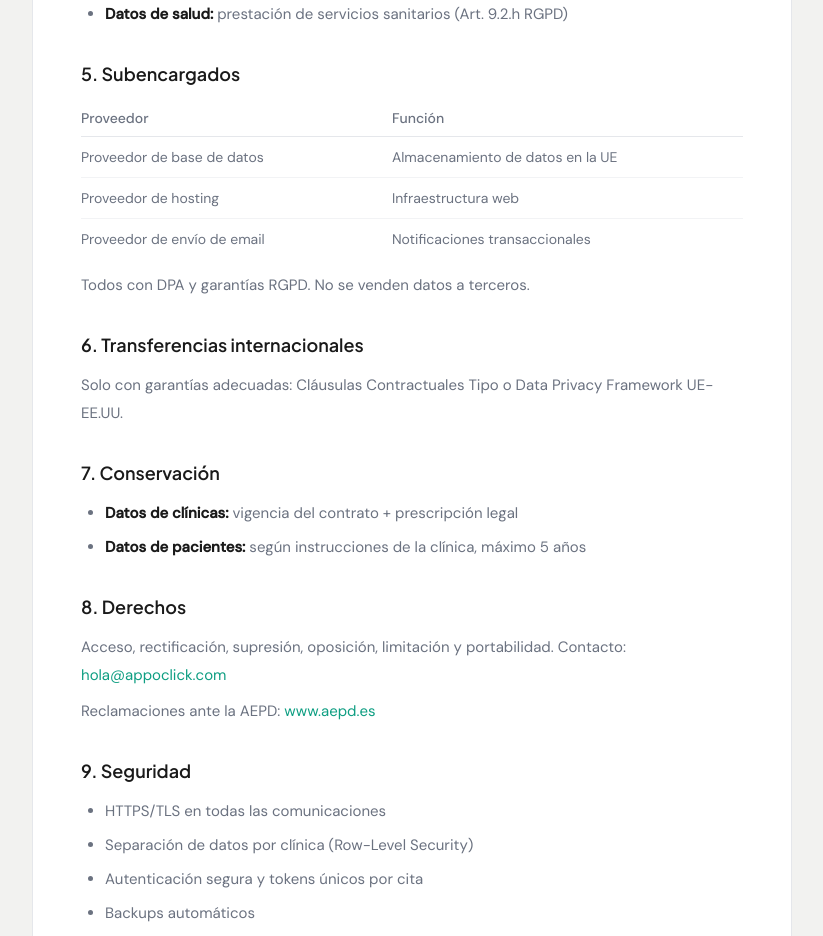
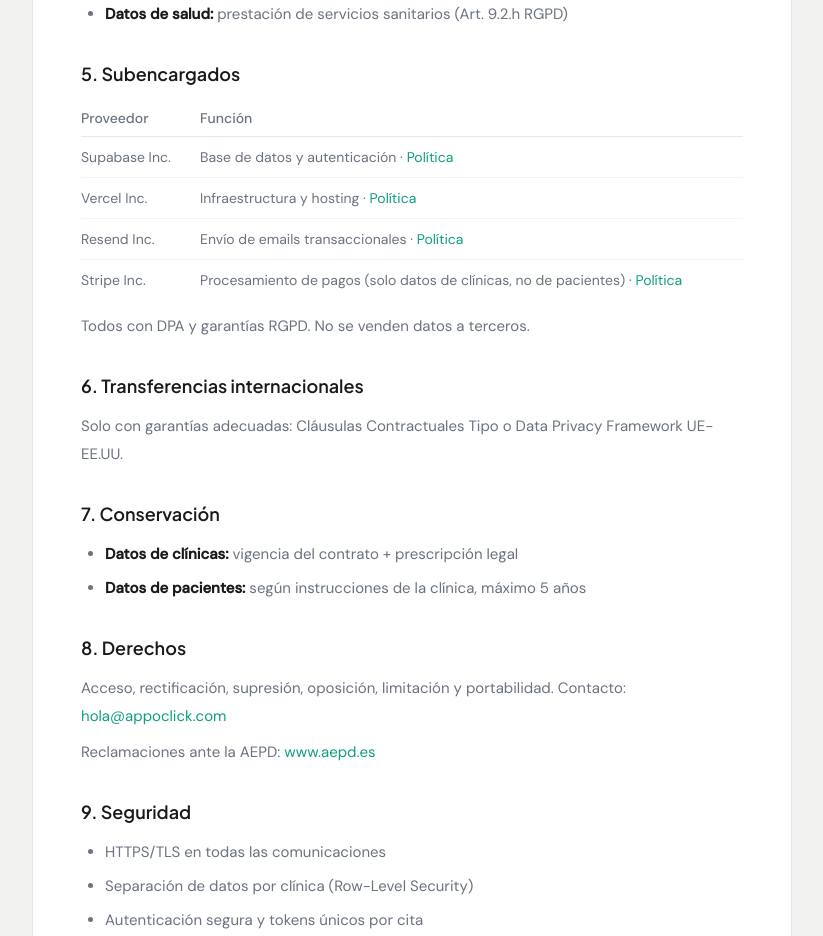
Before and after one commit to octaviomanzanosantana-cmyk/reservas_clinicas, a Next.js app: page /privacy in a window 1280 px wide. Shown: the part 1080-2016 px from the top of the page, without its empty margins (228-1051 px from the left). Built offline with nearby package versions, Linux system fonts and the light colour scheme.

Commit message:
Fix privacy: subencargados con nombres y links reales

```diff
--- a/app/privacy/page.tsx
+++ b/app/privacy/page.tsx
@@ -87,9 +87,22 @@ export default function PrivacyPage() {
                     </tr>
                   </thead>
                   <tbody className="text-muted">
-                    <tr className="border-b border-border/50"><td className="py-2.5 pr-4">Proveedor de base de datos</td><td className="py-2.5">Almacenamiento de datos en la UE</td></tr>
-                    <tr className="border-b border-border/50"><td className="py-2.5 pr-4">Proveedor de hosting</td><td className="py-2.5">Infraestructura web</td></tr>
-                    <tr><td className="py-2.5 pr-4">Proveedor de envío de email</td><td className="py-2.5">Notificaciones transaccionales</td></tr>
+                    <tr className="border-b border-border/50">
+                      <td className="py-2.5 pr-4">Supabase Inc.</td>
+                      <td className="py-2.5">Base de datos y autenticación · <a href="https://supabase.com/privacy" target="_blank" rel="noreferrer" className="text-primary hover:underline">Política</a></td>
+                    </tr>
+                    <tr className="border-b border-border/50">
+                      <td className="py-2.5 pr-4">Vercel Inc.</td>
+                      <td className="py-2.5">Infraestructura y hosting · <a href="https://vercel.com/legal/privacy-policy" target="_blank" rel="noreferrer" className="text-primary hover:underline">Política</a></td>
+                    </tr>
+                    <tr className="border-b border-border/50">
+                      <td className="py-2.5 pr-4">Resend Inc.</td>
+                      <td className="py-2.5">Envío de emails transaccionales · <a href="https://resend.com/legal/privacy-policy" target="_blank" rel="noreferrer" className="text-primary hover:underline">Política</a></td>
+                    </tr>
+                    <tr>
+                      <td className="py-2.5 pr-4">Stripe Inc.</td>
+                      <td className="py-2.5">Procesamiento de pagos (solo datos de clínicas, no de pacientes) · <a href="https://stripe.com/es/privacy" target="_blank" rel="noreferrer" className="text-primary hover:underline">Política</a></td>
+                    </tr>
                   </tbody>
                 </table>
               </div>
```
